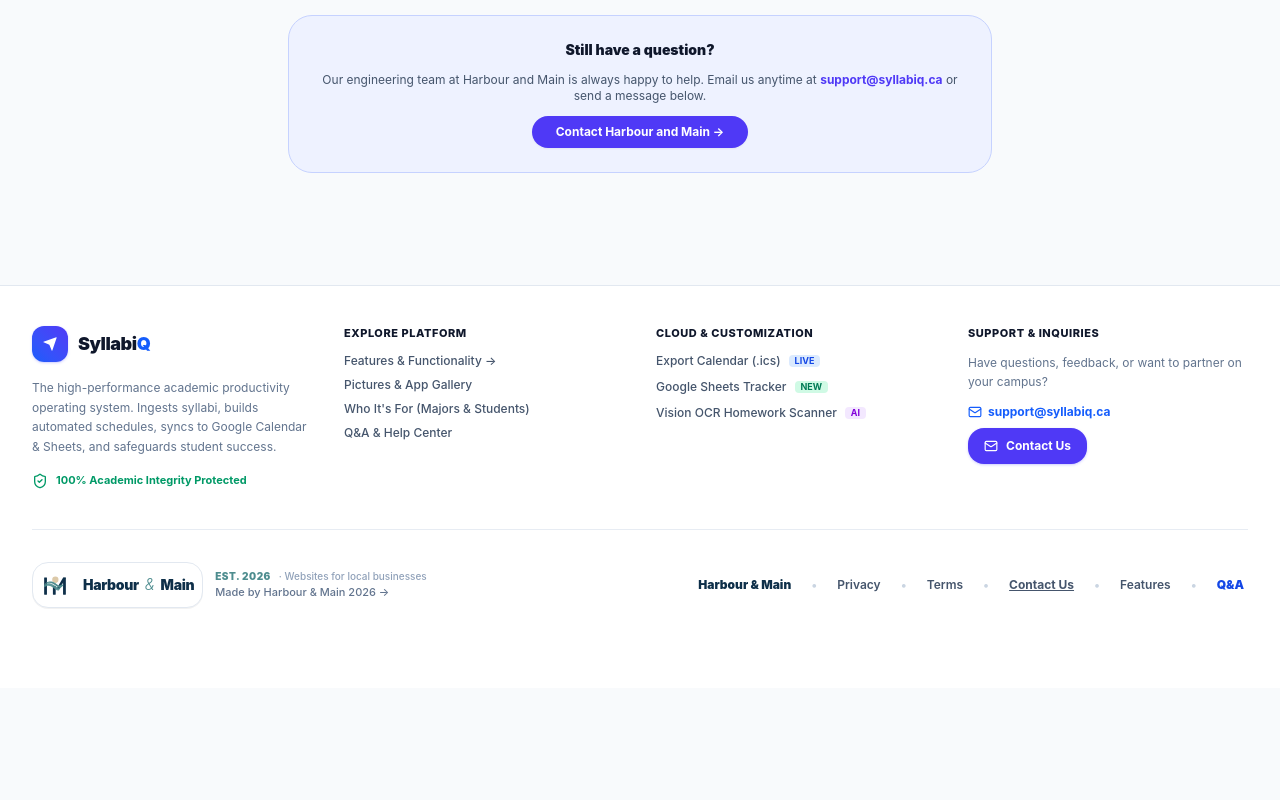
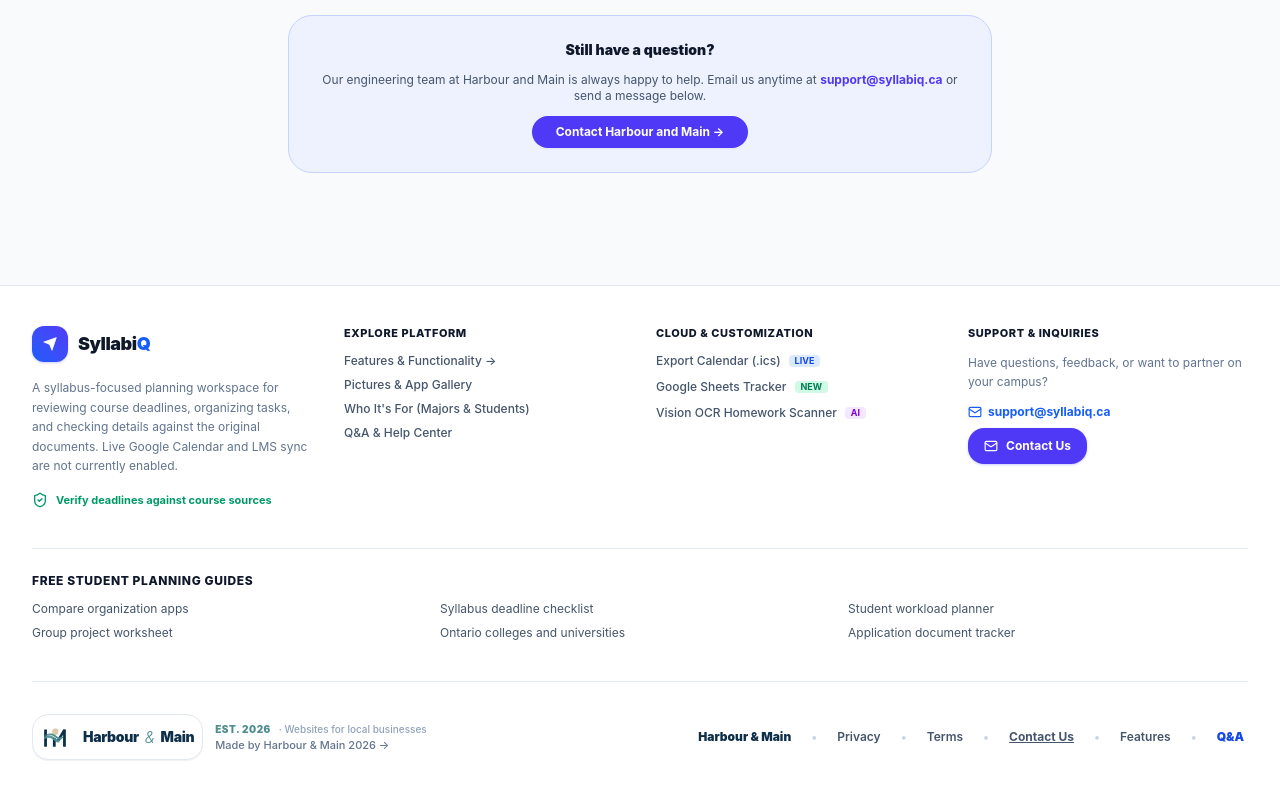
Before and after one commit to joshstebs/syllabiq, a Next.js app: page /faq in a window 1280 px wide. Shown: the part 946-1746 px from the top of the page. Before the commit the page ends 1634 px from the top, so only its background shows below. Built offline with nearby package versions, Linux system fonts and the light colour scheme; no server answers.

Commit message:
SEO: link all student guides and correct unsupported footer claims (#14)
* Give six public marketing pages their own canonical URLs

* Improve guide navigation and correct unverified SyllabiQ footer claims

```diff
--- a/src/components/footer.tsx
+++ b/src/components/footer.tsx
@@ -41,12 +41,12 @@
             </div>
 
             <p className="text-xs leading-relaxed text-slate-500 dark:text-slate-400">
-              The high-performance academic productivity operating system. Ingests syllabi, builds automated schedules, syncs to Google Calendar &amp; Sheets, and safeguards student success.
+              A syllabus-focused planning workspace for reviewing course deadlines, organizing tasks, and checking details against the original documents. Live Google Calendar and LMS sync are not currently enabled.
             </p>
 
             <div className="flex items-center space-x-2 text-[11px] font-bold text-emerald-600 dark:text-emerald-400">
               <ShieldCheck className="h-4 w-4" />
-              <span>100% Academic Integrity Protected</span>
+              <span>Verify deadlines against course sources</span>
             </div>
           </div>
 
@@ -230,6 +230,18 @@
           </div>
         </div>
 
+        <nav aria-label="Free student planning guides" className="border-t border-slate-200 dark:border-slate-800 pt-6">
+          <h4 className="text-xs font-extrabold uppercase tracking-wider text-slate-900 dark:text-slate-200">Free student planning guides</h4>
+          <ul className="mt-3 grid gap-2 text-xs sm:grid-cols-2 lg:grid-cols-3">
+            <li><Link href="/guides/student-organization-apps" className="hover:underline">Compare organization apps</Link></li>
+            <li><Link href="/guides/syllabus-deadline-checklist" className="hover:underline">Syllabus deadline checklist</Link></li>
+            <li><Link href="/guides/student-workload-planner" className="hover:underline">Student workload planner</Link></li>
+            <li><Link href="/guides/group-project-planner" className="hover:underline">Group project worksheet</Link></li>
+            <li><Link href="/guides/ontario-colleges-universities" className="hover:underline">Ontario colleges and universities</Link></li>
+            <li><Link href="/guides/ontario-application-document-tracker" className="hover:underline">Application document tracker</Link></li>
+          </ul>
+        </nav>
+
         {/* Bottom Bar with Harbour and Main Company Logo */}
         <div className="border-t border-slate-200/80 dark:border-slate-800/80 pt-8 flex flex-col sm:flex-row items-center justify-between gap-6">
           {/* Harbour & Main Official Logo Lockup */}
```
